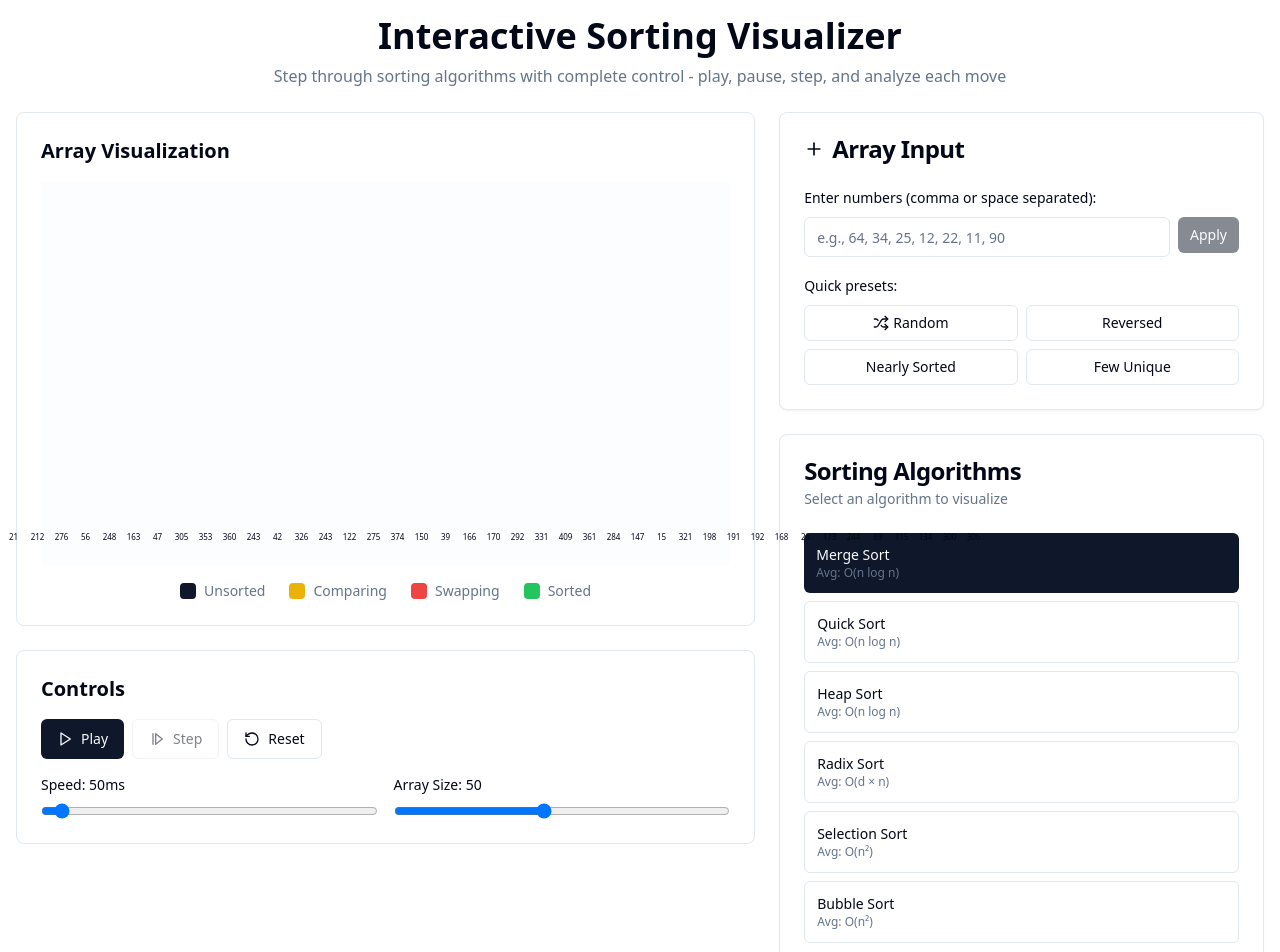
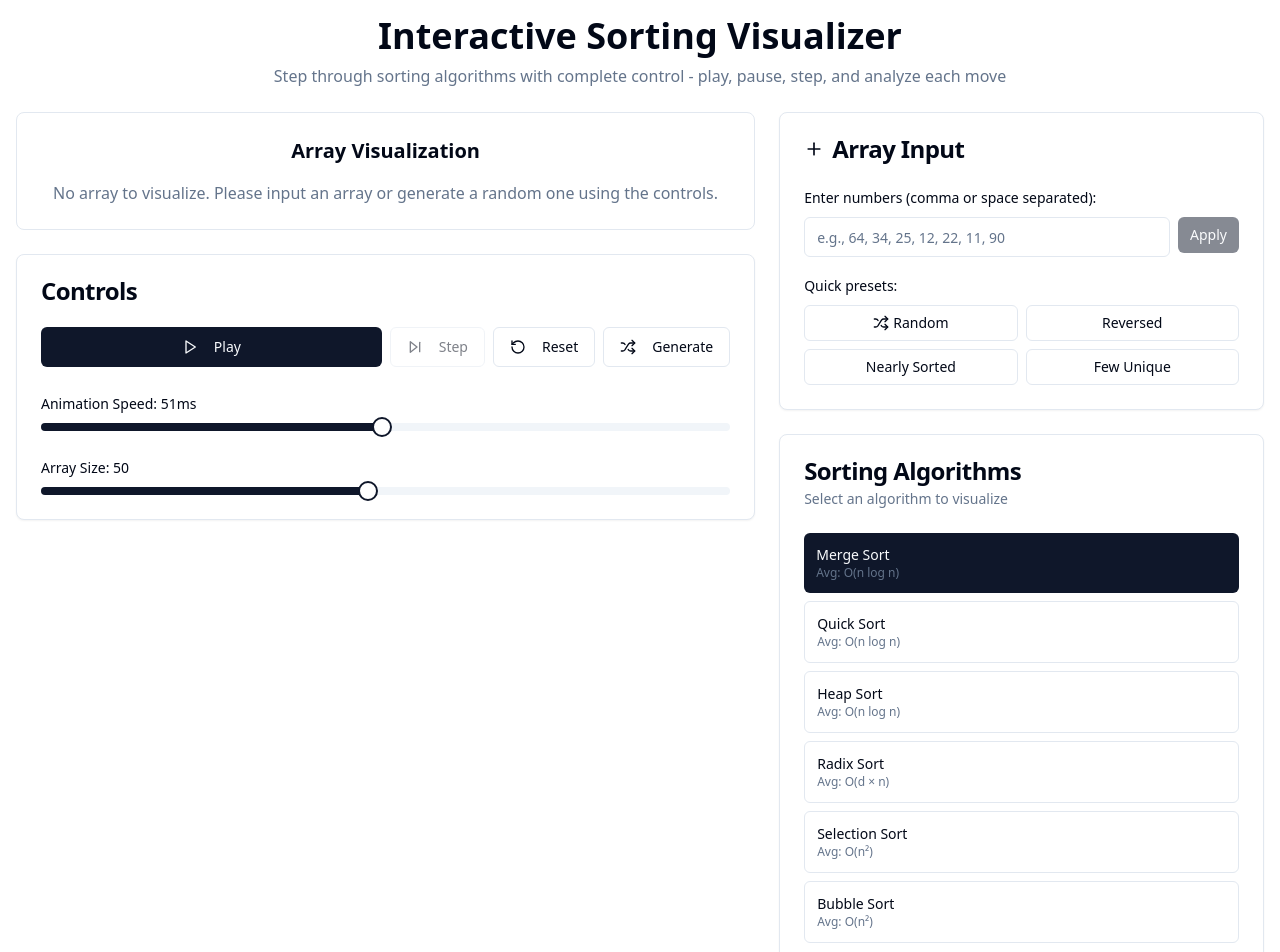
Before and after one commit to SaiSathwikAnchuri/Sorting-Visualizer, a React (Vite) app: page / in a window 1280 px wide. Shown: the top 952 px of the page. Built offline with nearby package versions, Linux system fonts and the light colour scheme.

Commit message:
Fix: Remove default array and show numbers on bars
- Removed the default array that was showing on the graph.
- Added the array numbers on top of each bar in the chart for better visualization.

```diff
--- a/src/components/ArrayVisualizer.tsx
+++ b/src/components/ArrayVisualizer.tsx
@@ -1,3 +1,4 @@
+
 import React from 'react';
 
 interface ArrayVisualizerProps {
@@ -29,7 +30,7 @@ export const ArrayVisualizer: React.FC<ArrayVisualizerProps> = ({
     return (
       <div className="bg-card rounded-lg p-6 border text-center text-muted-foreground">
         <h2 className="text-xl font-semibold mb-4 text-foreground">Array Visualization</h2>
-        <p>No array to visualize. Please input or generate an array.</p>
+        <p>No array to visualize. Please input an array or generate a random one using the controls.</p>
       </div>
     );
   }
@@ -43,28 +44,27 @@ export const ArrayVisualizer: React.FC<ArrayVisualizerProps> = ({
     return barColors.unsorted!;
   };
 
-  const getBarHeight = (value: number) => (value / maxValue) * 100;
-  const getBarWidth = () => Math.max(800 / array.length - 2, 2);
+  const getBarHeight = (value: number) => Math.max((value / maxValue) * 100, 5);
+  const getBarWidth = () => Math.max(Math.min(800 / array.length - 2, 60), 8);
 
   return (
     <div className="bg-card rounded-lg p-6 border">
       <h2 className="text-xl font-semibold mb-4 text-foreground">Array Visualization</h2>
 
-      <div className="flex items-end justify-center gap-1 h-96 bg-muted/20 rounded p-4 relative" role="list" aria-label="Array bars">
+      <div className="flex items-end justify-center gap-1 h-96 bg-muted/20 rounded p-4 relative overflow-x-auto" role="list" aria-label="Array bars">
         {array.map((value, index) => {
           const barWidth = getBarWidth();
           const barHeight = getBarHeight(value);
           const barColor = getBarColor(index);
 
           return (
-            <div key={index} className="relative flex flex-col items-center" role="listitem">
+            <div key={index} className="relative flex flex-col items-center min-w-0 shrink-0" role="listitem">
               {/* Value label on top */}
               <div
-                className="text-xs font-medium text-foreground mb-1 text-center"
+                className="text-xs font-bold text-foreground mb-1 text-center bg-background/80 px-1 rounded border"
                 style={{
-                  width: `${barWidth}px`,
-                  minWidth: '20px',
-                  fontSize: barWidth < 20 ? '8px' : '12px'
+                  width: `${Math.max(barWidth, 24)}px`,
+                  fontSize: barWidth < 20 ? '9px' : barWidth < 30 ? '10px' : '12px'
                 }}
                 aria-label={`Value: ${value} at index ${index}`}
               >
@@ -73,21 +73,32 @@ export const ArrayVisualizer: React.FC<ArrayVisualizerProps> = ({
 
               {/* Bar */}
               <div
-                className={`transition-all duration-150 rounded-t ${barColor}`}
+                className={`transition-all duration-150 rounded-t ${barColor} flex items-end justify-center relative`}
                 style={{
                   height: `${barHeight}%`,
                   width: `${barWidth}px`,
-                  minWidth: '2px'
+                  minHeight: '20px'
                 }}
                 title={`Index: ${index}, Value: ${value}`}
                 aria-label={`Bar for value ${value} at index ${index}`}
-              />
+              >
+                {/* Value inside bar for better visibility */}
+                <div
+                  className="text-white font-bold text-center absolute bottom-1"
+                  style={{
+                    fontSize: barWidth < 20 ? '8px' : barWidth < 30 ? '9px' : '10px',
+                    textShadow: '1px 1px 1px rgba(0,0,0,0.7)'
+                  }}
+                >
+                  {value}
+                </div>
+              </div>
             </div>
           );
         })}
       </div>
 
-      <div className="flex justify-center gap-6 mt-4 text-sm">
+      <div className="flex justify-center gap-6 mt-4 text-sm flex-wrap">
         <div className="flex items-center gap-2">
           <div className={`w-4 h-4 ${barColors.unsorted} rounded`}></div>
           <span className="text-muted-foreground">Unsorted</span>
--- a/src/components/ControlPanel.tsx
+++ b/src/components/ControlPanel.tsx
@@ -1,8 +1,10 @@
 
 import React from 'react';
 import { Button } from '@/components/ui/button';
+import { Card, CardContent, CardHeader, CardTitle } from '@/components/ui/card';
+import { Slider } from '@/components/ui/slider';
 import { Label } from '@/components/ui/label';
-import { Play, Pause, RotateCcw, SkipForward, StepForward } from 'lucide-react';
+import { Play, Pause, SkipForward, RotateCcw, Shuffle } from 'lucide-react';
 
 interface ControlPanelProps {
   isPlaying: boolean;
@@ -18,6 +20,7 @@ interface ControlPanelProps {
   onReset: () => void;
   onSpeedChange: (speed: number) => void;
   onArraySizeChange: (size: number) => void;
+  onGenerateArray: () => void;
 }
 
 export const ControlPanel: React.FC<ControlPanelProps> = ({
@@ -33,91 +36,113 @@ export const ControlPanel: React.FC<ControlPanelProps> = ({
   onStep,
   onReset,
   onSpeedChange,
-  onArraySizeChange
+  onArraySizeChange,
+  onGenerateArray
 }) => {
+  const handleSpeedChange = (values: number[]) => {
+    onSpeedChange(values[0]);
+  };
+
+  const handleArraySizeChange = (values: number[]) => {
+    onArraySizeChange(values[0]);
+  };
+
   return (
-    <div className="bg-card rounded-lg p-6 border">
-      <h2 className="text-xl font-semibold mb-4 text-foreground">Controls</h2>
+    <Card>
+      <CardHeader>
+        <CardTitle>Controls</CardTitle>
+      </CardHeader>
 
-      <div className="space-y-4">
-        <div className="flex flex-wrap gap-2 items-center">
+      <CardContent className="space-y-6">
+        {/* Playback Controls */}
+        <div className="flex gap-2">
           <Button
             onClick={isPlaying ? onPause : onPlay}
-            className="flex items-center gap-2"
+            disabled={false}
+            className="flex-1"
           >
-            {isPlaying ? <Pause className="w-4 h-4" /> : <Play className="w-4 h-4" />}
-            {isPlaying ? 'Pause' : 'Play'}
+            {isPlaying ? (
+              <>
+                <Pause className="w-4 h-4 mr-2" />
+                Pause
+              </>
+            ) : (
+              <>
+                <Play className="w-4 h-4 mr-2" />
+                Play
+              </>
+            )}
           </Button>
 
           <Button
             onClick={onStep}
-            disabled={!canStep || isPlaying || currentStep >= totalSteps}
+            disabled={!canStep || isPlaying}
             variant="outline"
-            className="flex items-center gap-2"
           >
-            <StepForward className="w-4 h-4" />
+            <SkipForward className="w-4 h-4 mr-2" />
             Step
           </Button>
 
           <Button
             onClick={onReset}
+            disabled={isPlaying}
             variant="outline"
-            className="flex items-center gap-2"
           >
-            <RotateCcw className="w-4 h-4" />
+            <RotateCcw className="w-4 h-4 mr-2" />
             Reset
+          </Button>
+
+          <Button
+            onClick={onGenerateArray}
+            disabled={isPlaying}
+            variant="outline"
+          >
+            <Shuffle className="w-4 h-4 mr-2" />
+            Generate
           </Button>
         </div>
 
+        {/* Progress */}
         {totalSteps > 0 && (
           <div className="space-y-2">
-            <div className="flex justify-between text-sm text-muted-foreground">
-              <span>Progress</span>
-              <span>{currentStep} / {totalSteps} steps</span>
-            </div>
+            <Label className="text-sm">
+              Progress: {currentStep} / {totalSteps}
+            </Label>
             <div className="w-full bg-muted rounded-full h-2">
               <div
                 className="bg-primary h-2 rounded-full transition-all duration-300"
-                style={{ width: `${totalSteps > 0 ? (currentStep / totalSteps) * 100 : 0}%` }}
+                style={{ width: `${(currentStep / totalSteps) * 100}%` }}
               />
             </div>
           </div>
         )}
 
-        <div className="grid grid-cols-2 gap-4">
-          <div className="flex flex-col space-y-2">
-            <Label htmlFor="speed" className="text-sm font-medium">
-              Speed: {speed}ms
-            </Label>
-            <input
-              id="speed"
-              type="range"
-              min="10"
-              max="1000"
-              value={speed}
-              onChange={(e) => onSpeedChange(Number(e.target.value))}
-              disabled={isPlaying}
-              className="w-full"
-            />
-          </div>
+        {/* Speed Control */}
+        <div className="space-y-2">
+          <Label className="text-sm">Animation Speed: {101 - speed}ms</Label>
+          <Slider
+            value={[speed]}
+            onValueChange={handleSpeedChange}
+            min={1}
+            max={100}
+            step={1}
+            disabled={isPlaying}
+          />
+        </div>
 
-          <div className="flex flex-col space-y-2">
-            <Label htmlFor="size" className="text-sm font-medium">
-              Array Size: {arraySize}
-            </Label>
-            <input
-              id="size"
-              type="range"
-              min="10"
-              max="100"
-              value={arraySize}
-              onChange={(e) => onArraySizeChange(Number(e.target.value))}
-              disabled={isPlaying || canStep}
-              className="w-full"
-            />
-          </div>
+        {/* Array Size Control */}
+        <div className="space-y-2">
+          <Label className="text-sm">Array Size: {arraySize}</Label>
+          <Slider
+            value={[arraySize]}
+            onValueChange={handleArraySizeChange}
+            min={5}
+            max={100}
+            step={1}
+            disabled={isPlaying}
+          />
         </div>
-      </div>
-    </div>
+      </CardContent>
+    </Card>
   );
 };
--- a/src/pages/Index.tsx
+++ b/src/pages/Index.tsx
@@ -61,12 +61,13 @@ const Index = () => {
     setCurrentStepData({ array: newArray, sorted: [] });
   }, [arraySize]);
 
-  useEffect(() => {
-    generateRandomArray();
-  }, [generateRandomArray]);
+  // Don't generate array automatically on mount - let user input their own
+  // useEffect(() => {
+  //   generateRandomArray();
+  // }, [generateRandomArray]);
 
   const handlePlay = async () => {
-    if (sortingState.isPlaying) return;
+    if (sortingState.isPlaying || array.length === 0) return;
 
     const startTime = Date.now();
     setSortingState(prev => ({ ...prev, isPlaying: true, isPaused: false }));
@@ -169,6 +170,10 @@ const Index = () => {
     setSpeed(newSpeed);
   };
 
+  const handleGenerateArray = () => {
+    generateRandomArray();
+  };
+
   return (
     <div className="min-h-screen bg-background p-4">
       <div className="max-w-7xl mx-auto space-y-6">
@@ -202,6 +207,7 @@ const Index = () => {
               onReset={handleReset}
               onSpeedChange={handleSpeedChange}
               onArraySizeChange={handleArraySizeChange}
+              onGenerateArray={handleGenerateArray}
               currentStep={sortingState.currentStep}
               totalSteps={sortingState.totalSteps}
             />
```
